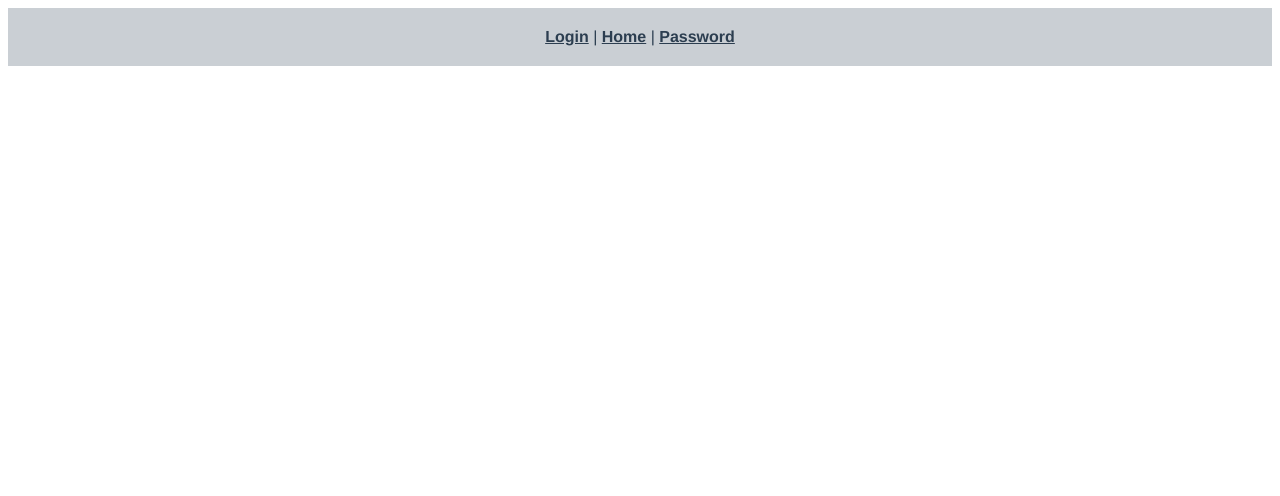
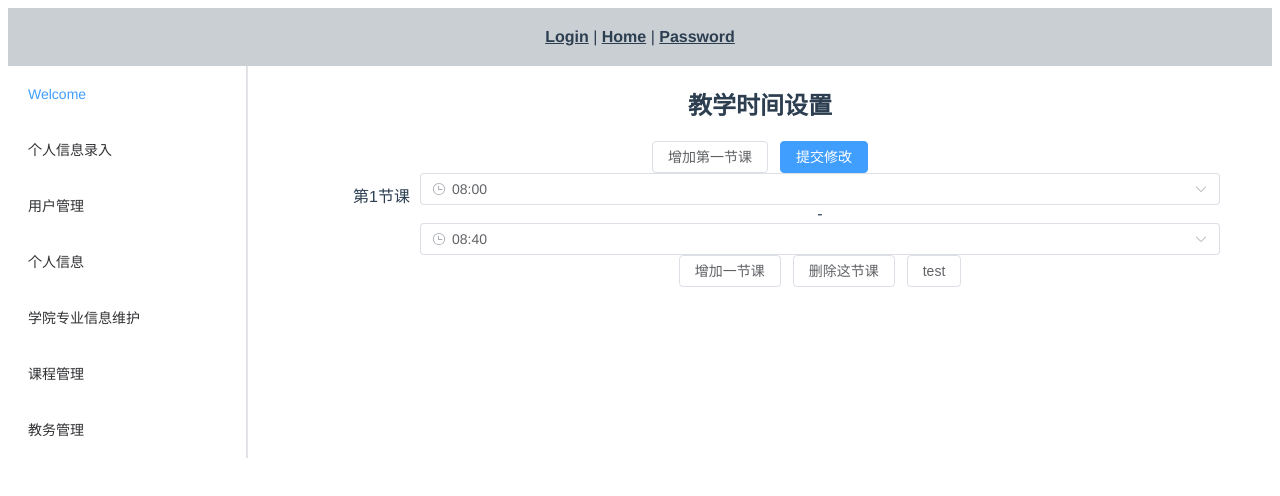
Before and after one commit to JoshYxy/SoftwareEnginnering2022, a Vue app in the folder front_end/: page /home/edu in a window 1280 px wide. Shown: the top 496 px of the page. Built offline with nearby package versions, Linux system fonts and the light colour scheme; sample sign-in values are in the browser's storage.

Commit message:
UPDATE:录入csv文件组件

```diff
--- a/front_end/src/components/AdminControl.vue
+++ b/front_end/src/components/AdminControl.vue
@@ -1,7 +1,21 @@
 <template>
   <div class="admin" style="margin:0px auto">
     <h1>信息录入</h1>
-
+    <el-upload
+      class="upload-demo"
+      action=""
+      accept=".csv"
+      :limit="1"
+      :before-upload="onBeforeUpload"
+      :data="uploadData"
+    >
+      <el-button type="primary">选择文件上传</el-button>
+      <template #tip>
+        <div class="el-upload__tip">
+          单个csv文件
+        </div>
+      </template>
+    </el-upload>
     <el-form id="admin_container" ref="userData" :model="userData" :rules="rules" autocomplete="on"  text-align: center>
       <el-form-item prop="role">
         <el-select v-model="userData.role" placeholder="角色">
@@ -93,6 +107,9 @@ export default {
 
   data(){
     return {
+      uploadData: {
+        // file:'1'
+      },
       collegeData: [
         {
           id: 1,
@@ -199,6 +216,16 @@ export default {
           return false
         }
       })
+    },
+    onBeforeUpload(file)
+    {
+      const isCSV = file.type === 'application/vnd.ms-excel'
+
+      if (!isCSV) {
+        this.$message.error('上传文件只能是.csv格式!');
+      }
+
+      return isCSV;
     }
   }
 }
--- a/front_end/src/components/UserInfo.vue
+++ b/front_end/src/components/UserInfo.vue
@@ -119,7 +119,7 @@ export default {
   },
   watch: {
     userData: {
-      //axios
+      //axios post
     }
   },
   methods: {
--- a/front_end/src/components/course/CourseMaintenance.vue
+++ b/front_end/src/components/course/CourseMaintenance.vue
@@ -3,23 +3,28 @@
     <div><el-button @click="test">
         测试
     </el-button></div>
-    <div style="float:left;">
+
+    <div class="time-container">
+        <div class="left-part">
             <div class="test" v-for="day in data" :key="day.id">{{day.name}}</div>
         </div>
-
-    <el-checkbox-group v-for="day in data" :key="day.name" v-model="selectTime[day.id]" border style="width:500px;margin:auto;">
+        <div class="right-part">
+            <span class="class-time" v-for="period in periods" :key="period">{{period}}</span>
+            <el-checkbox-group v-for="day in data" :key="day.name" v-model="selectTime[day.id]" border >
 
                 <el-checkbox-button v-for="time in day.times" :key="time" :label="time" >{{
                     time
                 }}</el-checkbox-button>
-        <span class="day"> {{day.name}} </span>
+                <!-- <span class="day"> {{day.name}} </span> -->
             </el-checkbox-group>
+        </div>
+    </div>
 
-    <el-checkbox-group v-model="selectTime" size="large">
+    <!-- <el-checkbox-group v-model="selectTime" size="large">
       <el-checkbox-button v-for="time in times" :key="time" :label="time">
         {{ time }}
       </el-checkbox-button>
-    </el-checkbox-group>
+    </el-checkbox-group> -->
 </template>
 
 <script>
@@ -27,6 +32,11 @@ export default {
     data() {
         return {
             selectTime:[[]],
+            periods:[
+                '8:45-8:55',
+                '9:00-',
+                '10:00-11:00',
+            ],
             data:[
                 {
                     id:0,
@@ -36,7 +46,13 @@ export default {
                         '第二节',
                         '第三节',
                         '第四节',
-                        '第五节'
+                        '第五节',
+                        '第六节',
+                        '第七节',
+                        '第八节',
+                        '第九节',
+                        '第十节',
+                        '第十一节',
                     ],
                 },
                 {
@@ -81,9 +97,36 @@ export default {
 </script>
 
 <style scoped>
+.time-container {
+    display:flex;
+    /* flex-wrap:wrap */
+}
+.left-part {
+    flex: 0;
+    text-align: right;
+    margin-left:80px;
+    padding-right: 20px;
+
+    min-width: 100px;
+}
+.right-part {
+    display: inline-block;
+    flex: 1;
+    text-align: left;
+    margin-left: 10px;
+    /* width: 20%; */
+    /* min-width:20%; */
+}
 .test{
-    margin-left: 300px;
+
     padding: 5px;
+}
+.class-time {
+    min-width: 74px;
+    max-width: 74px;
+    width: 74px;
+    display: inline-block;
+    font-size: 10px;
 }
 .day{
     /* position: relative; */
--- /dev/null
+++ b/front_end/src/components/course/EduMaintenance.vue
@@ -0,0 +1,98 @@
+<template>
+    <div >
+        <h2>教学时间设置</h2>
+        <el-button @click="addCourse(-1)">增加第一节课</el-button>
+        <el-button type='primary' @click="submit">提交修改</el-button>
+        <div class="course-container" v-for="(item, index) in startTime" :key="item.id">
+            <span class="left">第{{index+1}}节课</span>
+            <div class="right">
+                <el-time-select
+                    v-model="startTime[index]"
+                    :min-time="index==0?'7:55':(endTime[index-1]?endTime[index-1]:'8:00')"
+                    :max-time="endTime[index]"
+                    :start="index==0?'8:00':(endTime[index-1]?endTime[index-1]:'8:00')"
+                    placeholder="上课时间"
+                    step="00:05"
+                    end="22:30"
+                    />-
+                <el-time-select
+                    v-model="endTime[index]"
+                    :min-time="startTime[index]"
+                    :max-time="startTime[index+1]"
+                    :start="startTime[index]?startTime[index]:'8:00'"
+                    placeholder="下课时间"
+                    step="00:05"
+                    end="23:30"
+                    />
+                <el-button @click="addCourse(index)">增加一节课</el-button>
+                <el-button @click="deleteCourse(index)">删除这节课</el-button>
+                <el-button @click="test(index)">test</el-button>
+            </div>
+        </div>
+    </div>
+</template>
+
+<script>
+
+export default {
+    data() {
+        return {
+            // courses: [
+            //     {id:1, name:'第1节课'},
+            //     {id:2, name:'第2节课'},
+            //     {id:3, name:'第3节课'},
+
+            // ],
+            startTime:['08:00'],
+            endTime:['08:40'],
+
+        }
+    },
+    methods: {
+        deleteCourse(index) {
+            // this.courses.splice(index,1)
+            this.startTime.splice(index,1)
+            this.endTime.splice(index,1)
+        },
+        addCourse(index) {
+            // this.courses.splice(index+1,0,{id:100, name:'dis'})
+            this.startTime.splice(index+1,0,'')
+            this.endTime.splice(index+1,0,'')
+            // this.courses.push({
+            //     id:this.courses.length+1,
+            //     name:'第'+(this.courses.length+1)+'节课'
+            // })
+            // console.log(this.courses)
+        },
+        test(index) {
+            console.log(this.startTime)
+            console.log(index)
+        },
+        submit() {
+            //axios
+        }
+    }
+}
+</script>
+
+<style scoped>
+.course-container {
+    display: flex;
+    margin: auto;
+    justify-content:center
+}
+.left{
+    flex: 0;
+    margin-left:200px;
+    min-width: 100px;
+    padding-right:auto;
+    /* padding-bottom:20px; */
+    padding-left: auto;
+    margin:10px;
+    text-align:right;
+}
+.right{
+    max-width:800px;
+    flex: 1;
+}
+</style>
--- a/front_end/src/router/index.js
+++ b/front_end/src/router/index.js
@@ -9,6 +9,7 @@ import MajorMaintenance from '../components/MajorMaintenance.vue'
 // import UserinfoMaintenance from '../components/UserinfoMaintenance.vue'
 import PrivateinfoMaintnce from '../components/PrivateinfoMaintnce.vue'
 import CourseMaintenance from '../components/course/CourseMaintenance.vue'
+import EduMaintenance from '../components/course/EduMaintenance.vue'
 const routes = [
   {
     path: '/',
@@ -72,6 +73,12 @@ const routes = [
         name: 'course',
         component: CourseMaintenance,
         meta: { role: ['admin']},
+      },
+      {
+        path: 'edu',
+        name: 'edu',
+        component: EduMaintenance,
+        meta: { role: ['admin']},
       }
     ],
     // component: () => import(/* webpackChunkName: "about" */ '../views/StudentLogin.vue')
--- a/front_end/src/views/LoginHome.vue
+++ b/front_end/src/views/LoginHome.vue
@@ -32,6 +32,10 @@
 
             <span>课程管理</span>
           </el-menu-item>
+          <el-menu-item index="/home/edu">
+
+            <span>教务管理</span>
+          </el-menu-item>
         </el-menu>
       </el-aside>
 
```
Lines whose indentation alone changed are shown as unchanged.
